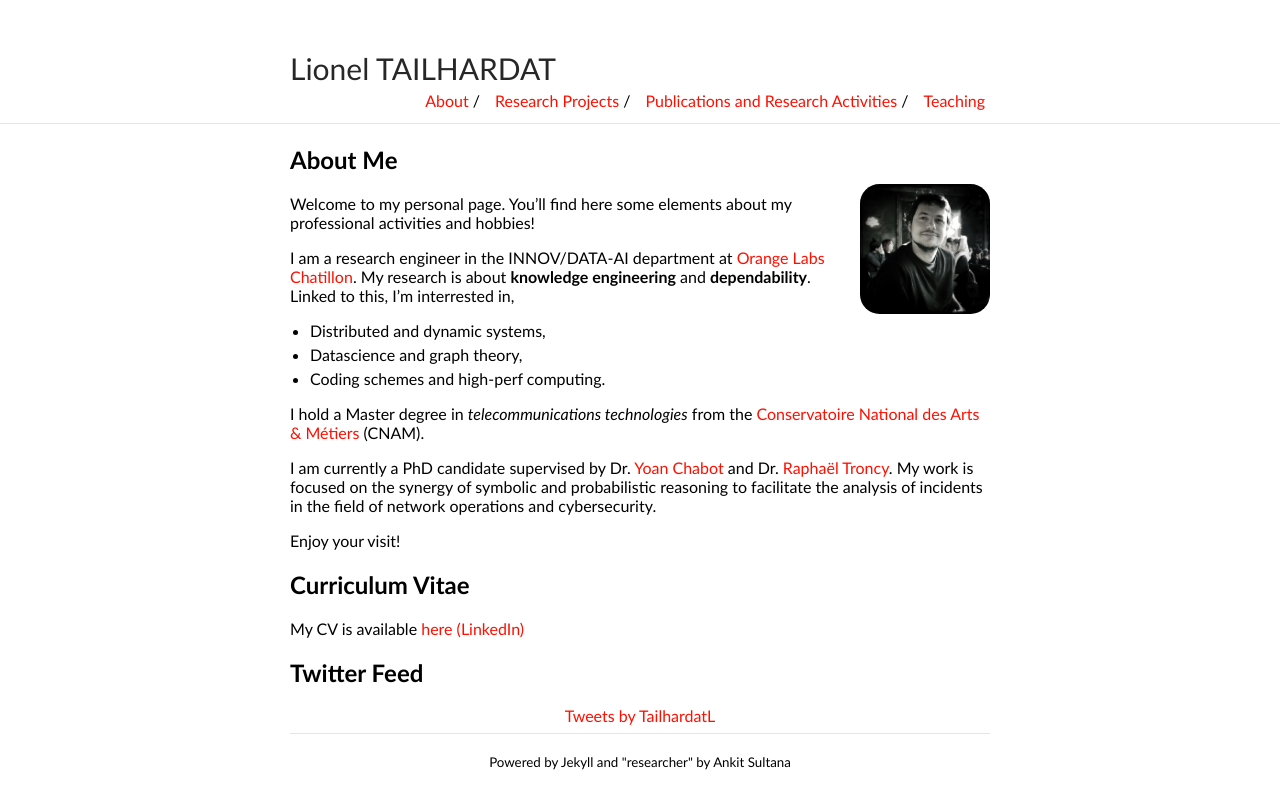
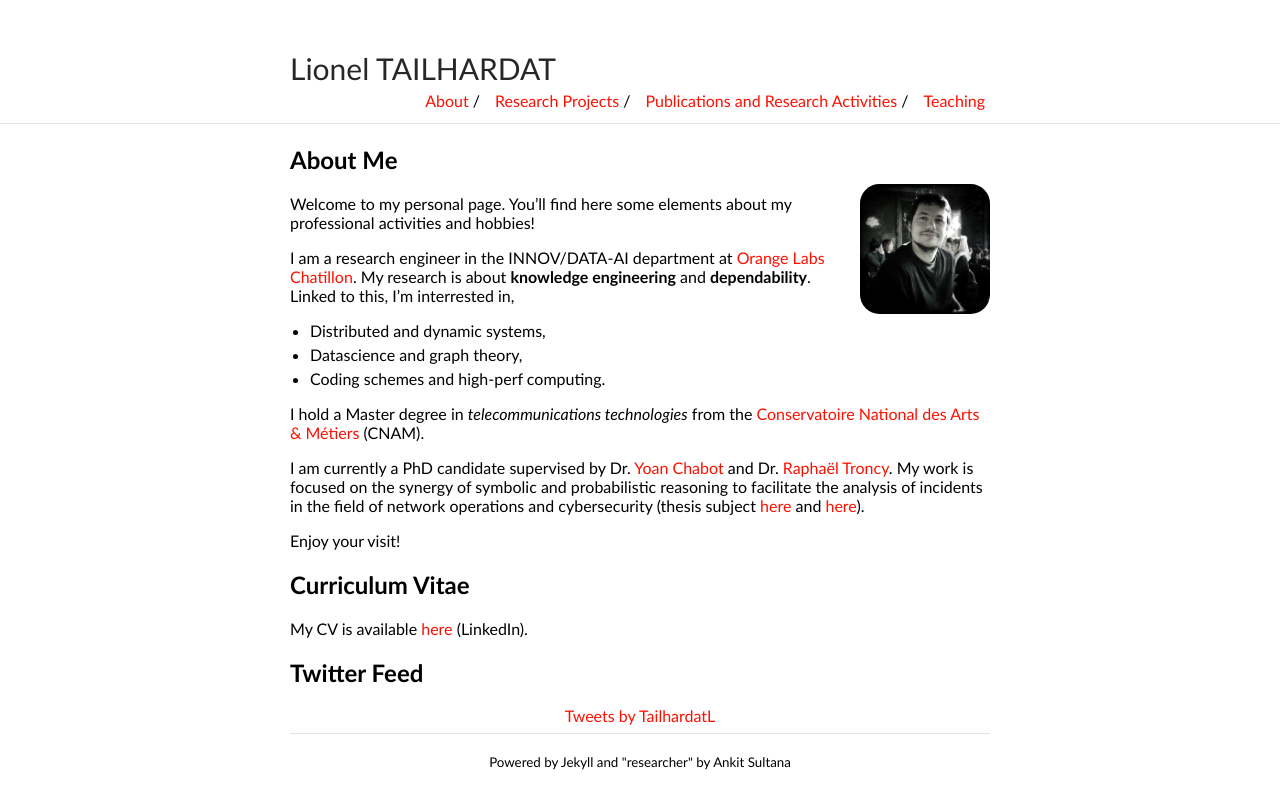
Before and after one commit to GenEars/GenEars.github.io, a Jekyll site: the page built from index.md, in a window 1280 px wide. Shown: the top 809 px of the page. Built offline with Jekyll 4.4.1, drawn with Linux system fonts in a browser that asks for light colours; comment, search, counter and statistics services are not loaded.

Commit message:
thesis reference + ORCID

```diff
--- a/index.md
+++ b/index.md
@@ -20,13 +20,13 @@ Linked to this, I'm interrested in,
 I hold a Master degree in *telecommunications technologies* from the [Conservatoire National des Arts & Métiers](http://www.cnam.fr/) (CNAM).
 
 I am currently a PhD candidate supervised by Dr. [Yoan Chabot](https://yoanchabot.github.io/) and Dr. [Raphaël Troncy](https://www.eurecom.fr/~troncy/).
-My work is focused on the synergy of symbolic and probabilistic reasoning to facilitate the analysis of incidents in the field of network operations and cybersecurity.
+My work is focused on the synergy of symbolic and probabilistic reasoning to facilitate the analysis of incidents in the field of network operations and cybersecurity (thesis subject [here](http://www.theses.fr/s278014) and [here](https://myedb.edite-de-paris.fr/PRD_View/8053/)).
 
 Enjoy your visit!
 
 ## Curriculum Vitae
 
-My CV is available [here (LinkedIn)](https://www.linkedin.com/in/lionel-tailhardat-566510120/)
+My CV is available [here](https://www.linkedin.com/in/lionel-tailhardat-566510120/) (LinkedIn).
 
 ## Twitter Feed
 <div class="jekyll-twitter-plugin" align="center">
```
Also changed, not shown: other parts of index.md (+1 -1 lines), publications.md (+3 -1 lines), research.md (+1 -1 lines), teaching.md (+1 -1 lines), README.md, images/orcid.logo.svg (added).
